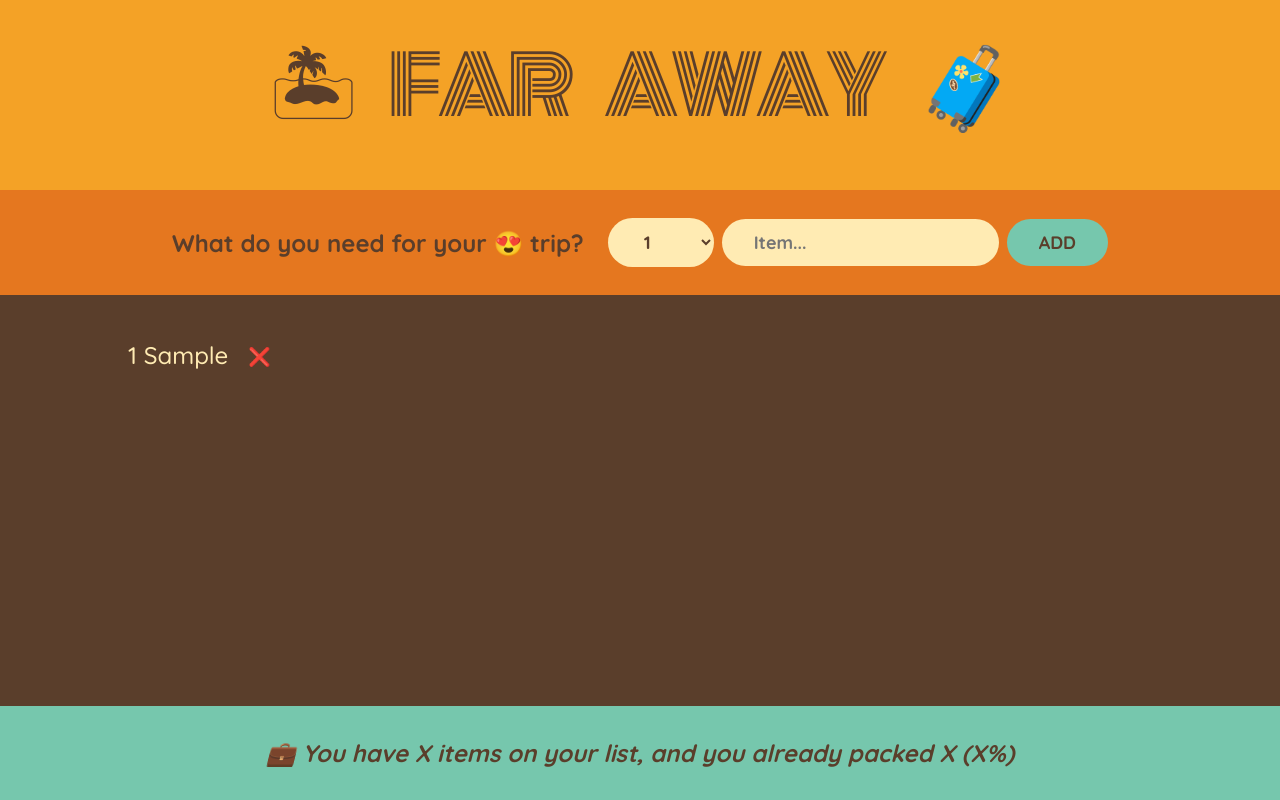
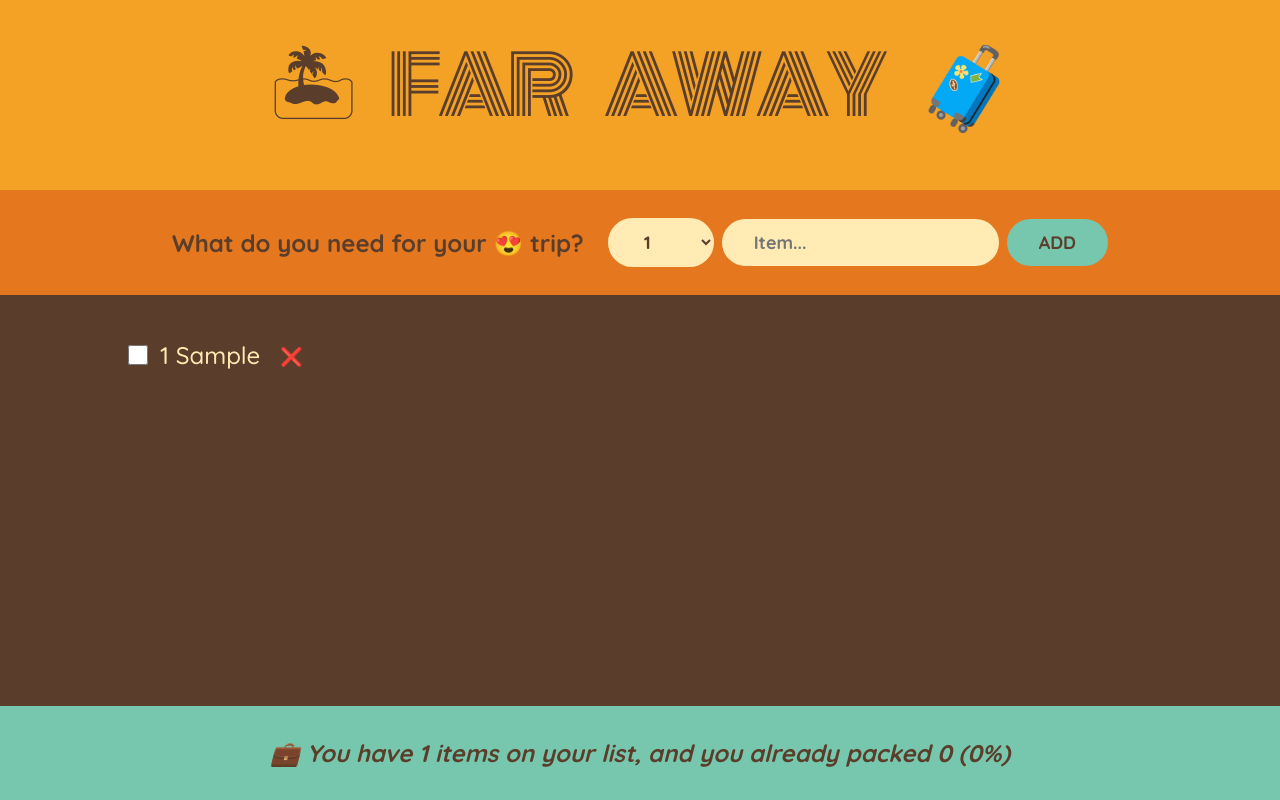
Before and after one commit to jacobpinchook/travel-list, a React (Create React App) app: page / in a window 1280 px wide. Both pictures are taken after typing "Sample" into the empty fields and a click on the button "ADD". Built offline with nearby package versions, Linux system fonts and the light colour scheme.

Commit message:
Calculate statistics as derived state

```diff
--- a/src/App.js
+++ b/src/App.js
@@ -11,12 +11,24 @@
     setItems((items) => items.filter((item) => item.id !== id));
   }
 
+  function handleToggleItem(id) {
+    setItems((items) =>
+      items.map((item) =>
+        item.id === id ? { ...item, packed: !item.packed } : item
+      )
+    );
+  }
+
   return (
     <div className="app">
       <Logo />
       <Form onAddItems={handleAddItems} />
-      <PackingList items={items} onDeleteItem={handleDeleteItem} />
-      <Stats />
+      <PackingList
+        items={items}
+        onDeleteItem={handleDeleteItem}
+        onToggleItem={handleToggleItem}
+      />
+      <Stats items={items} />
     </div>
   );
 }
@@ -35,7 +47,6 @@
     if (!description) return;
 
     const newItem = { description, quantity, packed: false, id: Date.now() };
-    console.log(newItem);
 
     onAddItems(newItem);
 
@@ -67,21 +78,31 @@
   );
 }
 
-function PackingList({ items, onDeleteItem }) {
+function PackingList({ items, onDeleteItem, onToggleItem }) {
   return (
     <div className="list">
       <ul>
         {items.map((item) => (
-          <Item item={item} onDeleteItem={onDeleteItem} key={item.id} />
+          <Item
+            item={item}
+            onDeleteItem={onDeleteItem}
+            onToggleItem={onToggleItem}
+            key={item.id}
+          />
         ))}
       </ul>
     </div>
   );
 }
 
-function Item({ item, onDeleteItem }) {
+function Item({ item, onDeleteItem, onToggleItem }) {
   return (
     <li>
+      <input
+        type="checkbox"
+        value={item.packed}
+        onChange={() => onToggleItem(item.id)}
+      />
       <span style={item.packed ? { textDecoration: "line-through" } : {}}>
         {item.quantity} {item.description}
       </span>
@@ -90,10 +111,27 @@
   );
 }
 
-function Stats() {
+function Stats({ items }) {
+  if (!items.length) {
+    return (
+      <p className="stats">
+        <em>Start adding some items to your packing list</em>
+      </p>
+    );
+  }
+
+  const numItems = items.length;
+  const numPacked = items.filter((item) => item.packed).length;
+  const percentage = Math.round((numPacked / numItems) * 100);
+
   return (
     <footer className="stats">
-      <em>💼 You have X items on your list, and you already packed X (X%)</em>
+      <em>
+        {percentage === 100
+          ? "You got everything! Ready to go"
+          : `💼 You have ${numItems} items on your list, and you already packed
+          ${numPacked} (${percentage}%)`}
+      </em>
     </footer>
   );
 }
```
